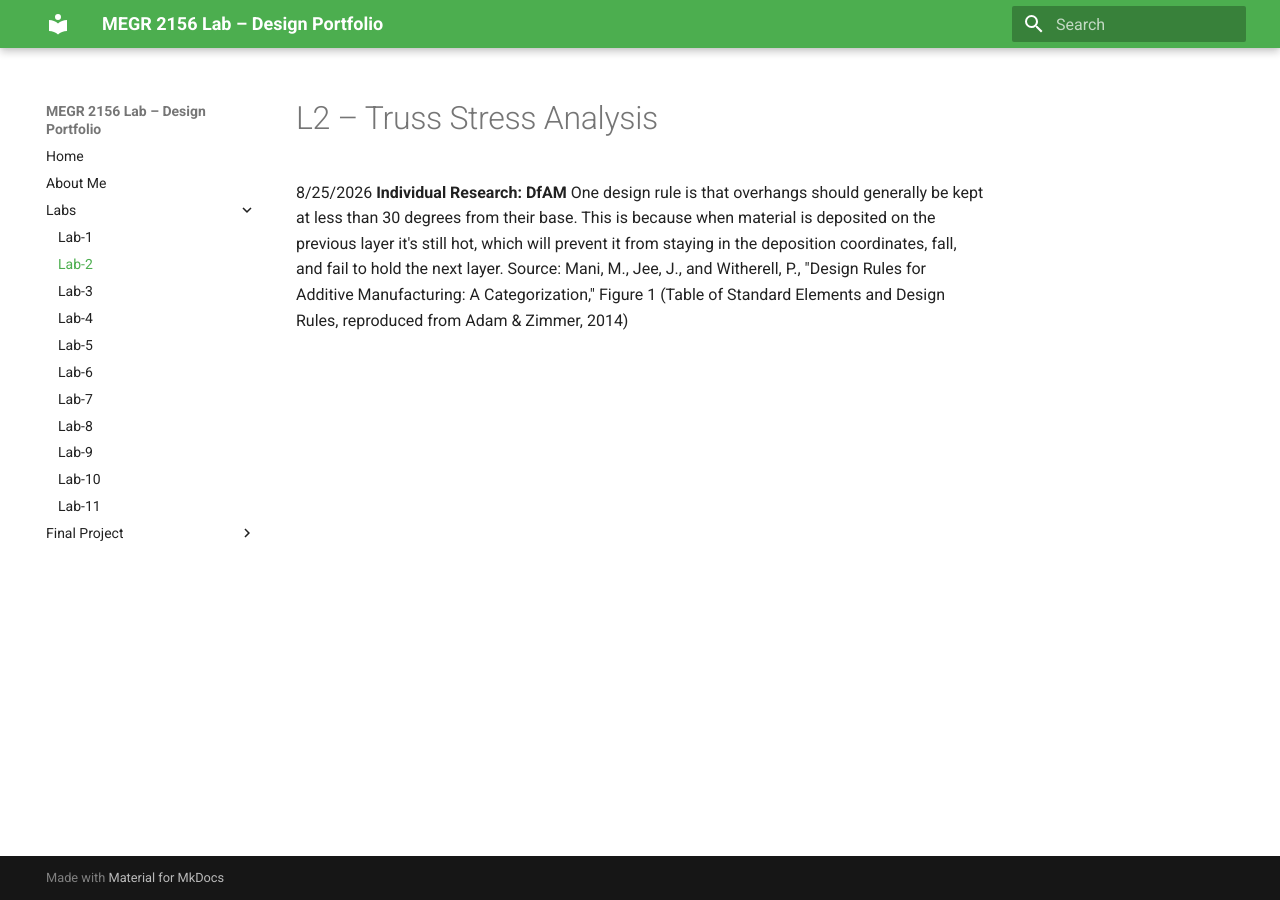
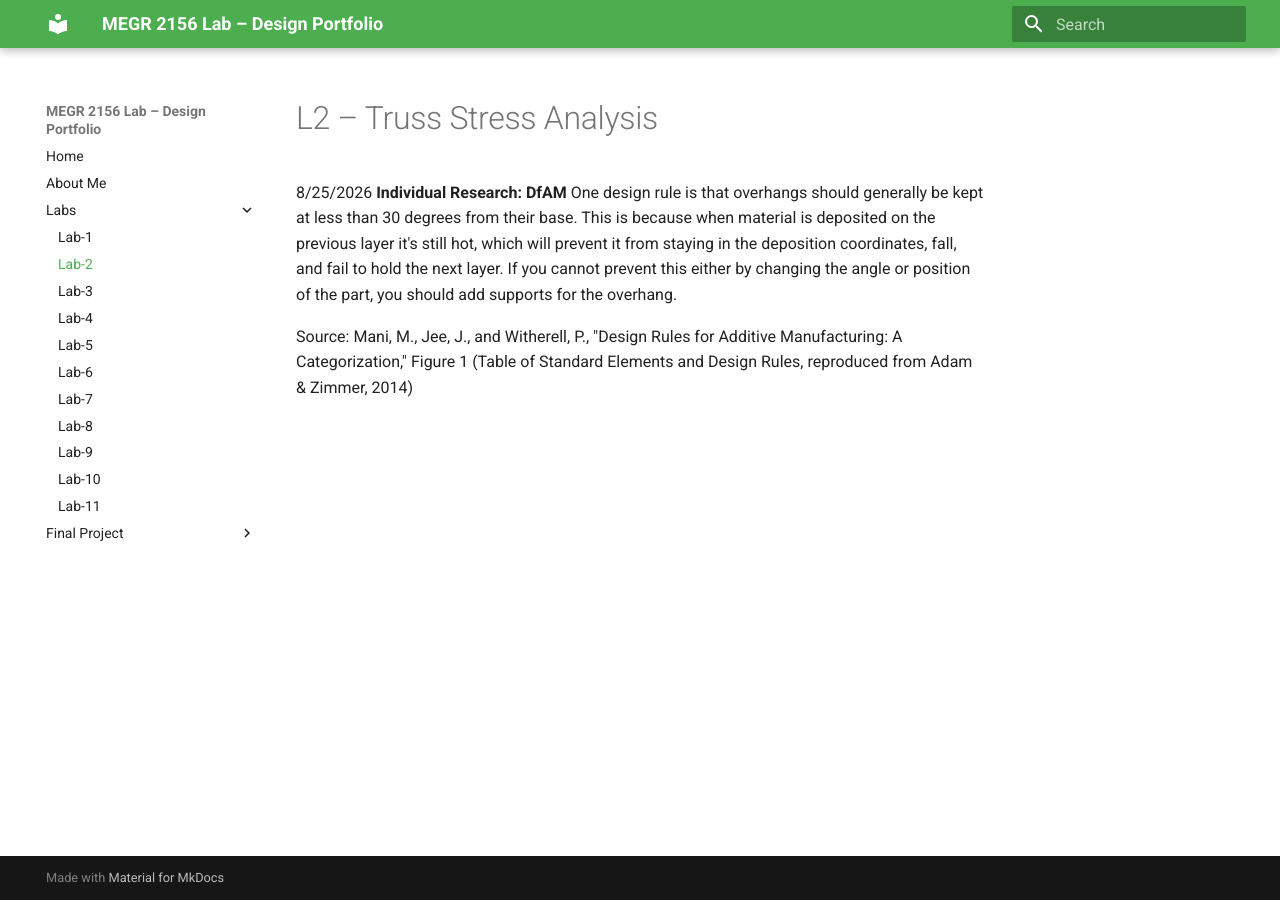
Before and after one commit to juanmasacova/MASACOVA-portfolio, an MkDocs documentation site: the page built from docs/Labs/L02/index.md, in a window 1280 px wide. Built offline with MkDocs 1.6.1 and Material for MkDocs 9.7.7, drawn with Linux system fonts in a browser that asks for light colours.

Commit message:
Update index.md

```diff
--- a/docs/Labs/L02/index.md
+++ b/docs/Labs/L02/index.md
@@ -2,6 +2,7 @@
 
 8/25/2026
 **Individual Research: DfAM**
-One design rule is that overhangs should generally be kept at less than 30 degrees from their base. This is because when material is deposited on the previous layer it's still hot, which will prevent it from staying in the deposition coordinates, fall, and fail to hold the next layer.
+One design rule is that overhangs should generally be kept at less than 30 degrees from their base. This is because when material is deposited on the previous layer it's still hot, which will prevent it from staying in the deposition coordinates, fall, and fail to hold the next layer. If you cannot prevent this either by changing the angle or position of the part, you should add supports for the overhang.
+
 Source:
 Mani, M., Jee, J., and Witherell, P., "Design Rules for Additive Manufacturing: A Categorization," Figure 1 (Table of Standard Elements and Design Rules, reproduced from Adam & Zimmer, 2014)
```
